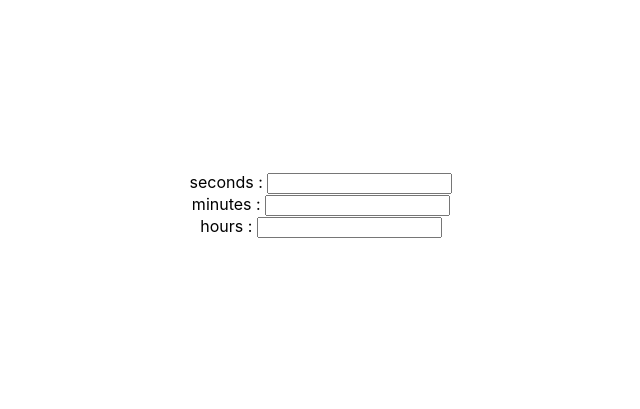
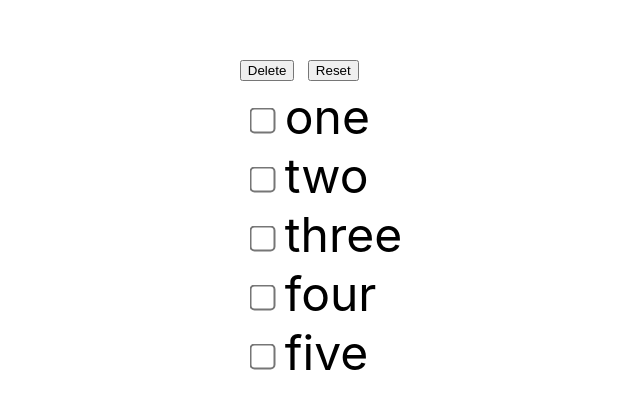
Before and after one commit to emanuel-yaish/REACT, a React (Create React App) app in the folder appleseeds-react-assignments/: page /Productdetail/1 in a window 1280 px wide. Shown: the part 195-604 px from the top of the page, without its empty margins (319-959 px from the left). Built offline with nearby package versions, Linux system fonts and the light colour scheme.

Commit message:
submit 18.4

```diff
--- /dev/null
+++ b/appleseeds-react-assignments/src/components/18.4/App/App.css
@@ -0,0 +1,8 @@
+.App {
+  display: flex;
+  height: 100vh;
+  width: 100vw;
+  flex-direction: column;
+  justify-content: center;
+  align-items: center;
+}
--- /dev/null
+++ b/appleseeds-react-assignments/src/components/18.4/App/App.jsx
@@ -0,0 +1,13 @@
+import React from "react";
+import MarkingDeleting from "../components/MarkingDeleting";
+import "./App.css";
+
+function App(props) {
+  return (
+    <div>
+      <MarkingDeleting />
+    </div>
+  );
+}
+
+export default App;
--- /dev/null
+++ b/appleseeds-react-assignments/src/components/18.4/components/MarkingDeleting.css
@@ -0,0 +1,14 @@
+.marking-deleting {
+  display: flex;
+  flex-direction: column;
+  justify-content: center;
+  align-items: center;
+  height: 100vh;
+  font-size: 3rem;
+}
+
+input[type="checkbox"] {
+  transform: scale(2);
+  vertical-align: middle;
+  margin: 1rem;
+}
--- /dev/null
+++ b/appleseeds-react-assignments/src/components/18.4/components/MarkingDeleting.jsx
@@ -0,0 +1,57 @@
+import React, { useState } from "react";
+import CostumInput from "./costumInput";
+import "./MarkingDeleting.css";
+
+function MarkingDeleting(props) {
+  const [array, setArray] = useState(["one", "two", "three", "four", "five"]);
+  const [checkedArray, setCheckedArray] = useState([
+    false,
+    false,
+    false,
+    false,
+    false,
+  ]);
+
+  const handleInputChange = (e) => {
+    const newCheckedArray = [...checkedArray];
+    newCheckedArray[e.target.id] = !newCheckedArray[e.target.id];
+    setCheckedArray(newCheckedArray);
+  };
+
+  const deleteItems = (e) => {
+    console.log(checkedArray);
+    e.preventDefault();
+    const newArray = array.filter((element, index) => !checkedArray[index]);
+    setArray(newArray);
+    const newCheckArray = [];
+    array.forEach((element) => newCheckArray.push(false));
+    setCheckedArray(newCheckArray);
+  };
+  const reset = (e) => {
+    e.preventDefault();
+    setArray(["one", "two", "three", "four", "five"]);
+    setCheckedArray([false, false, false, false, false]);
+  };
+
+  return (
+    <div className="marking-deleting">
+      <form className="marking-deleting-form">
+        <button onClick={deleteItems}>Delete</button>{" "}
+        <button onClick={reset}>Reset</button>
+        {array.map((element, index) => (
+          <CostumInput
+            onInputChangeCallBack={handleInputChange}
+            label={element}
+            type="checkbox"
+            name={element}
+            value={element}
+            key={element}
+            id={index}
+          />
+        ))}
+      </form>
+    </div>
+  );
+}
+
+export default MarkingDeleting;
--- /dev/null
+++ b/appleseeds-react-assignments/src/components/18.4/components/costumInput.jsx
@@ -0,0 +1,23 @@
+const CostumInput = ({
+  onInputChangeCallBack,
+  value,
+  name,
+  type,
+  label,
+  id,
+}) => {
+  return (
+    <div>
+      <input
+        id={id}
+        type={type}
+        name={name}
+        value={value}
+        onChange={onInputChangeCallBack}
+      />
+      <label htmlFor={name}>{label} </label>
+    </div>
+  );
+};
+
+export default CostumInput;
--- a/appleseeds-react-assignments/src/index.js
+++ b/appleseeds-react-assignments/src/index.js
@@ -18,7 +18,8 @@ import reportWebVitals from "./reportWebVitals";
 // import App from "./components/16.1/App/App";
 // import App from "./components/18.1/App/App";
 // import App from "./components/18.2/App/App";
-import App from "./components/18.3/App/App";
+// import App from "./components/18.3/App/App";
+import App from "./components/18.4/App/App";
 // import App from "./components/8.1/App/App";
 // import App from "./components/8.2/App/App";
 
```
